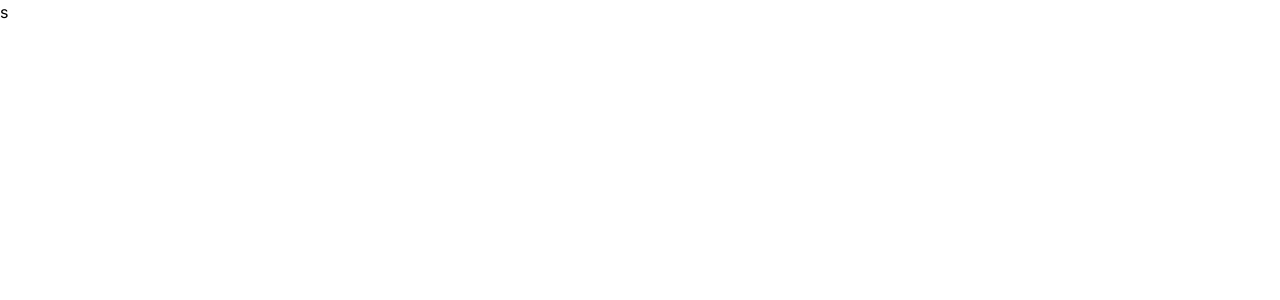
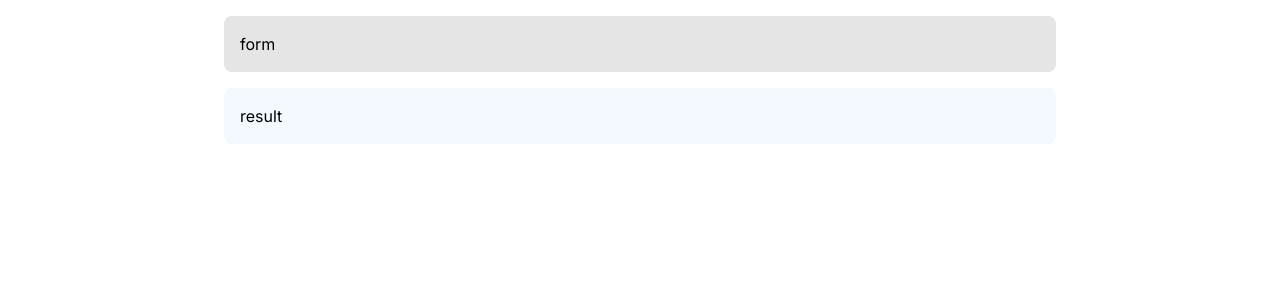
Before and after one commit to dofy/youtube-caption-fox, a Next.js app in the folder sample/: page / in a window 1280 px wide. Shown: the top 300 px of the page. Built offline with nearby package versions, Linux system fonts and the light colour scheme.

Commit message:
update page

```diff
--- a/sample/src/app/page.tsx
+++ b/sample/src/app/page.tsx
@@ -1,3 +1,12 @@
 export default function Home() {
-  return <div>s</div>;
+  return (
+    <main className="w-full p-4 flex flex-col gap-4">
+      <section className="mx-auto md:w-2/3 w-full p-4 bg-black/10 rounded-lg">
+        <div>form</div>
+      </section>
+      <section className="mx-auto md:w-2/3 w-full p-4 bg-blue-300/10 rounded-lg">
+        <div>result</div>
+      </section>
+    </main>
+  );
 }
```
